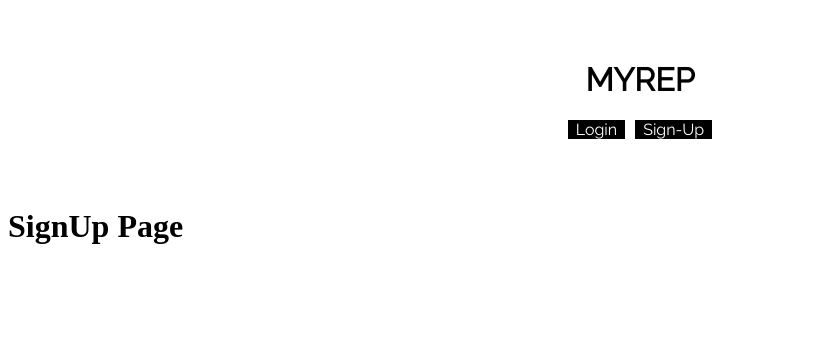
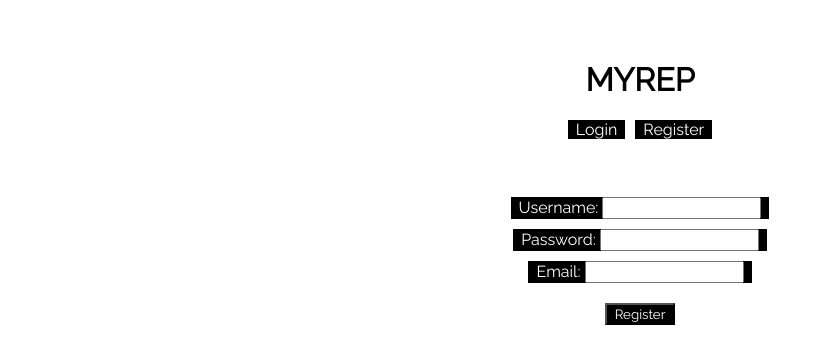
Before and after one commit to simonzy15/myrep, an Angular app in the folder myrep-app/: page /signup in a window 1280 px wide. Shown: the top 364 px of the page, without its empty margins (0-823 px from the left). Built offline with nearby package versions, Linux system fonts and the light colour scheme; no server answers.

Commit message:
login and signup

```diff
--- a/myrep-app/package.json
+++ b/myrep-app/package.json
@@ -12,10 +12,12 @@
   "private": true,
   "dependencies": {
     "@angular/animations": "~11.2.13",
+    "@angular/cdk": "^12.0.0",
     "@angular/common": "~11.2.13",
     "@angular/compiler": "~11.2.13",
     "@angular/core": "~11.2.13",
     "@angular/forms": "~11.2.13",
+    "@angular/material": "^11.2.12",
     "@angular/platform-browser": "~11.2.13",
     "@angular/platform-browser-dynamic": "~11.2.13",
     "@angular/router": "~11.2.13",
--- a/myrep-app/src/app/component/header/header.component.html
+++ b/myrep-app/src/app/component/header/header.component.html
@@ -1,6 +1,6 @@
 <link rel="stylesheet" href="https://fonts.googleapis.com/css?family=Raleway">
 <style>
-p,body,h1,h2,h3,h4,h5 {font-family: "Raleway", sans-serif}
+*{font-family: "Raleway", sans-serif}
 </style>
 
 <header class="w3-container w3-center w3-padding-32">
@@ -8,7 +8,7 @@ p,body,h1,h2,h3,h4,h5 {font-family: "Raleway", sans-serif}
     <nav>
         <p>
             <a class="w3-tag" routerLink="/login">Login</a>
-            <a class="w3-tag" routerLink="/signup">Sign-Up</a>
+            <a class="w3-tag" routerLink="/signup">Register</a>
         </p>
     </nav>
 </header>
--- a/myrep-app/src/app/login/login.component.css
+++ b/myrep-app/src/app/login/login.component.css
@@ -0,0 +1,33 @@
+.login{
+    background-color:#000;
+    color:#fff;
+    display:inline-block;
+    padding-left:8px;
+    padding-right:8px;
+    text-align:center;
+    text-decoration: none;
+    margin-right: 5px;
+    margin-left: 5px;
+    margin-top: 5px;
+    margin-bottom: 5px;
+}
+
+.login-form {
+    text-align: center;
+    margin-top: 5px;
+    margin-bottom: 5px;
+ }
+
+ #submit-button {
+    background-color:#000;
+    color:#fff;
+    display:inline-block;
+    padding-left:8px;
+    padding-right:8px;
+    text-align:center;
+    text-decoration: none;
+    margin-right: 5px;
+    margin-left: 5px;
+    margin-top: 15px;
+    margin-bottom: 15px;
+ }
--- a/myrep-app/src/app/login/login.component.html
+++ b/myrep-app/src/app/login/login.component.html
@@ -1 +1,20 @@
-<h1>Login Page</h1>
+<link rel="stylesheet" href="https://fonts.googleapis.com/css?family=Raleway">
+<style>
+*{font-family: "Raleway", sans-serif}
+</style>
+<div>
+    <form class="login-form" [formGroup]="loginForm" (ngSubmit)="onSubmit()">
+
+        <label class="login">
+            Username:
+            <input type = "text" formControlName="userName">
+        </label>
+        <br>
+        <label class="login">
+            Password:
+            <input type="text" formControlName="password">
+        </label>
+        <br>
+        <button id="submit-button" type="submit">Login</button>
+    </form>
+</div>
--- a/myrep-app/src/app/login/login.component.ts
+++ b/myrep-app/src/app/login/login.component.ts
@@ -1,4 +1,5 @@
 import { Component, OnInit } from '@angular/core';
+import { FormGroup, FormBuilder } from '@angular/forms';
 
 @Component({
   selector: 'app-login',
@@ -6,10 +7,25 @@ import { Component, OnInit } from '@angular/core';
   styleUrls: ['./login.component.css']
 })
 export class LoginComponent implements OnInit {
+  loginForm: FormGroup;
 
-  constructor() { }
+  constructor(
+    private fb: FormBuilder
+  ) {
+
+  }
 
   ngOnInit(): void {
+    this.initForm();
   }
 
+  private initForm(): void {
+    this.loginForm = this.fb.group({
+      userName: '',
+      password: ''
+    })
+  }
+  onSubmit(): void{
+    console.log(this.loginForm);
+  }
 }
--- a/myrep-app/src/app/signup/signup.component.css
+++ b/myrep-app/src/app/signup/signup.component.css
@@ -0,0 +1,33 @@
+.signup{
+    background-color:#000;
+    color:#fff;
+    display:inline-block;
+    padding-left:8px;
+    padding-right:8px;
+    text-align:center;
+    text-decoration: none;
+    margin-right: 5px;
+    margin-left: 5px;
+    margin-top: 5px;
+    margin-bottom: 5px;
+}
+
+.signup-form {
+    text-align: center;
+    margin-top: 5px;
+    margin-bottom: 5px;
+ }
+
+ #submit-button {
+    background-color:#000;
+    color:#fff;
+    display:inline-block;
+    padding-left:8px;
+    padding-right:8px;
+    text-align:center;
+    text-decoration: none;
+    margin-right: 5px;
+    margin-left: 5px;
+    margin-top: 15px;
+    margin-bottom: 15px;
+ }
--- a/myrep-app/src/app/signup/signup.component.html
+++ b/myrep-app/src/app/signup/signup.component.html
@@ -1 +1,25 @@
-<h1>SignUp Page</h1>
+<link rel="stylesheet" href="https://fonts.googleapis.com/css?family=Raleway">
+<style>
+*{font-family: "Raleway", sans-serif}
+</style>
+<div>
+    <form class="signup-form" [formGroup]="signupForm" (ngSubmit)="onSubmit()">
+
+        <label class="signup">
+            Username:
+            <input type = "text" formControlName="userName">
+        </label>
+        <br>
+        <label class="signup">
+            Password:
+            <input type="text" formControlName="password">
+        </label>
+        <br>
+        <label class="signup">
+            Email:
+            <input type="text" formControlName="email">
+        </label>
+        <br>
+        <button id="submit-button" type="submit">Register</button>
+    </form>
+</div>
--- a/myrep-app/src/app/signup/signup.component.ts
+++ b/myrep-app/src/app/signup/signup.component.ts
@@ -1,4 +1,5 @@
 import { Component, OnInit } from '@angular/core';
+import { FormGroup, FormBuilder } from '@angular/forms';
 
 @Component({
   selector: 'app-signup',
@@ -6,10 +7,26 @@ import { Component, OnInit } from '@angular/core';
   styleUrls: ['./signup.component.css']
 })
 export class SignupComponent implements OnInit {
+  signupForm: FormGroup;
 
-  constructor() { }
+  constructor(
+    private fb: FormBuilder
+  ) {
+
+  }
 
   ngOnInit(): void {
+    this.initForm();
   }
 
+  private initForm(): void {
+    this.signupForm = this.fb.group({
+      userName: '',
+      password: '',
+      email: ''
+    })
+  }
+  onSubmit(): void{
+    console.log(this.signupForm);
+  }
 }
--- a/myrep-app/tsconfig.json
+++ b/myrep-app/tsconfig.json
@@ -12,6 +12,7 @@
     "declaration": false,
     "downlevelIteration": true,
     "experimentalDecorators": true,
+    "strictPropertyInitialization": false,
     "moduleResolution": "node",
     "importHelpers": true,
     "target": "es2015",
@@ -25,6 +26,7 @@
     "enableI18nLegacyMessageIdFormat": false,
     "strictInjectionParameters": true,
     "strictInputAccessModifiers": true,
-    "strictTemplates": true
+    "strictTemplates": true,
+    "strictPropertyInitialization": false
   }
 }
```
Also changed, not shown: myrep-app/src/app/app.module.ts (+12 -1 lines), 1 other file (tests, documents, lock files or other folders).
